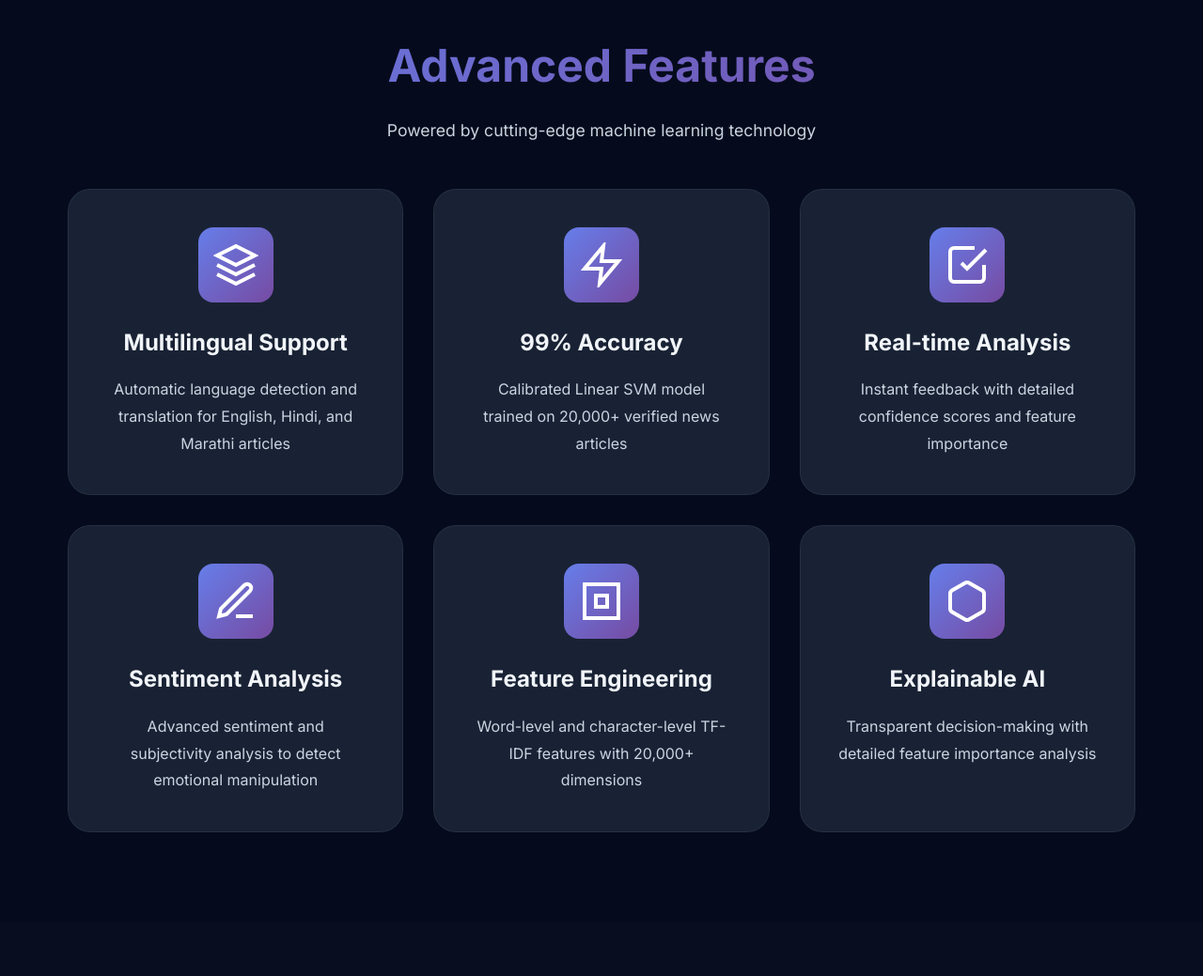
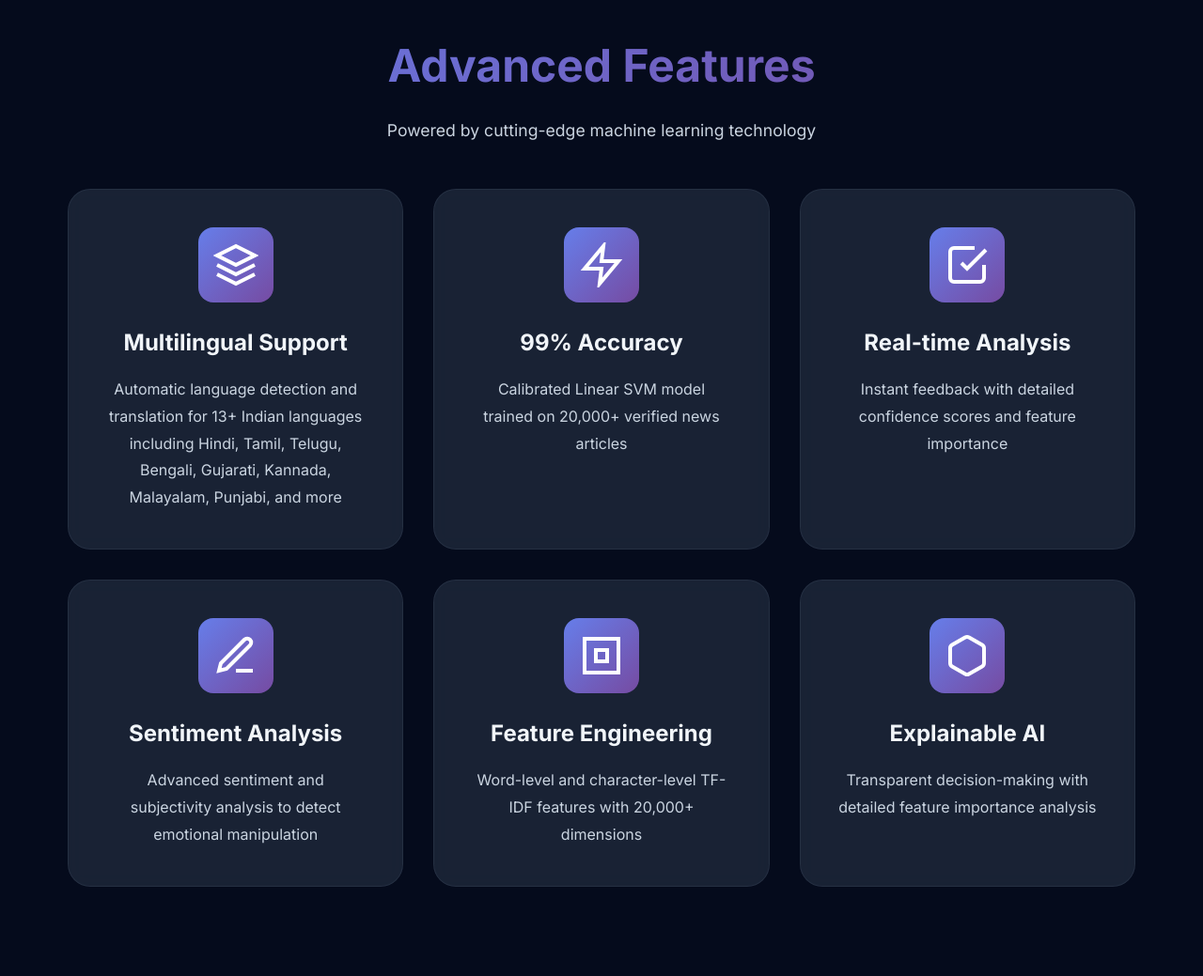
Before and after one commit to ameya-87/satyascan, a Flask app: page / in a window 1280 px wide. Shown: the part 1779-2818 px from the top of the page at 94% size. Run offline with Flask 3, Linux system fonts and the light colour scheme.

Commit message:
Add support for 13+ Indian languages (Tamil, Telugu, Bengali, Gujarati, Kannada, Malayalam, Punjabi, Odia, Urdu, Assamese) and update UI

```diff
--- a/scripts/utils.py
+++ b/scripts/utils.py
@@ -65,7 +65,9 @@ def preprocess_text(text):
     except:
         lang = "unknown"
 
-    if lang not in ['en', 'hi', 'mr']:
+    # Supported Indian languages
+    supported_languages = ['en', 'hi', 'mr', 'ta', 'te', 'bn', 'gu', 'kn', 'ml', 'pa', 'or', 'ur', 'as']
+    if lang not in supported_languages:
         return "", "unsupported"
 
     if lang != 'en':
--- a/static/js/main.js
+++ b/static/js/main.js
@@ -240,7 +240,17 @@ function displayResults(result) {
     const langMap = {
         'en': 'English',
         'hi': 'Hindi (हिंदी)',
-        'mr': 'Marathi (मराठी)'
+        'mr': 'Marathi (मराठी)',
+        'ta': 'Tamil (தமிழ்)',
+        'te': 'Telugu (తెలుగు)',
+        'bn': 'Bengali (বাংলা)',
+        'gu': 'Gujarati (ગુજરાતી)',
+        'kn': 'Kannada (ಕನ್ನಡ)',
+        'ml': 'Malayalam (മലയാളം)',
+        'pa': 'Punjabi (ਪੰਜਾਬੀ)',
+        'or': 'Odia (ଓଡ଼ିଆ)',
+        'ur': 'Urdu (اردو)',
+        'as': 'Assamese (অসমীয়া)'
     };
     detectedLang.textContent = langMap[result.detected_language] || result.detected_language;
 
--- a/templates/index.html
+++ b/templates/index.html
@@ -4,7 +4,7 @@
     <meta charset="UTF-8">
     <meta name="viewport" content="width=device-width, initial-scale=1.0">
     <title>SatyaScan | AI-Powered News Verification</title>
-    <meta name="description" content="SatyaScan - Advanced AI-powered fake news detection system supporting English, Hindi, and Marathi languages">
+    <meta name="description" content="SatyaScan - Advanced AI-powered fake news detection system supporting 13+ Indian languages including Hindi, Tamil, Telugu, Bengali, Gujarati, Kannada, Malayalam, Punjabi, and more">
     <link rel="stylesheet" href="{{ url_for('static', filename='css/style.css') }}">
     <link rel="preconnect" href="https://fonts.googleapis.com">
     <link rel="preconnect" href="https://fonts.gstatic.com" crossorigin>
@@ -41,7 +41,7 @@
                 </h1>
                 <p class="hero-subtitle">
                     AI-powered news verification system that detects fake news across multiple languages
-                    with 99% accuracy. Supporting English, Hindi, and Marathi.
+                    with 99% accuracy. Supporting 13+ Indian languages including Hindi, Tamil, Telugu, Bengali, and more.
                 </p>
                 <div class="hero-stats">
                     <div class="stat-card">
@@ -49,7 +49,7 @@
                         <div class="stat-label">Accuracy</div>
                     </div>
                     <div class="stat-card">
-                        <div class="stat-number">3</div>
+                        <div class="stat-number">13+</div>
                         <div class="stat-label">Languages</div>
                     </div>
                     <div class="stat-card">
@@ -84,6 +84,16 @@
                         <option value="en">English</option>
                         <option value="hi">Hindi (हिंदी)</option>
                         <option value="mr">Marathi (मराठी)</option>
+                        <option value="ta">Tamil (தமிழ்)</option>
+                        <option value="te">Telugu (తెలుగు)</option>
+                        <option value="bn">Bengali (বাংলা)</option>
+                        <option value="gu">Gujarati (ગુજરાતી)</option>
+                        <option value="kn">Kannada (ಕನ್ನಡ)</option>
+                        <option value="ml">Malayalam (മലയാളം)</option>
+                        <option value="pa">Punjabi (ਪੰਜਾਬੀ)</option>
+                        <option value="or">Odia (ଓଡ଼ିଆ)</option>
+                        <option value="ur">Urdu (اردو)</option>
+                        <option value="as">Assamese (অসমীয়া)</option>
                     </select>
                 </div>
 
@@ -174,7 +184,7 @@
                         </svg>
                     </div>
                     <h3>Multilingual Support</h3>
-                    <p>Automatic language detection and translation for English, Hindi, and Marathi articles</p>
+                    <p>Automatic language detection and translation for 13+ Indian languages including Hindi, Tamil, Telugu, Bengali, Gujarati, Kannada, Malayalam, Punjabi, and more</p>
                 </div>
 
                 <div class="feature-card">
```
Also changed, not shown: app/main_gui.py (+18 -4 lines), demo.py (+11 -1 lines), README.md.
